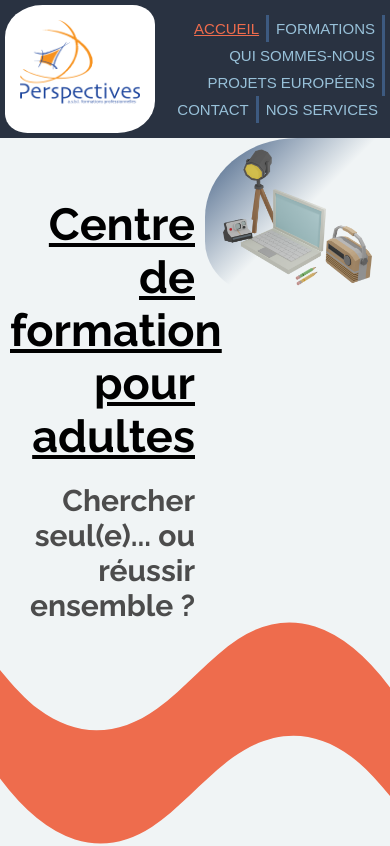
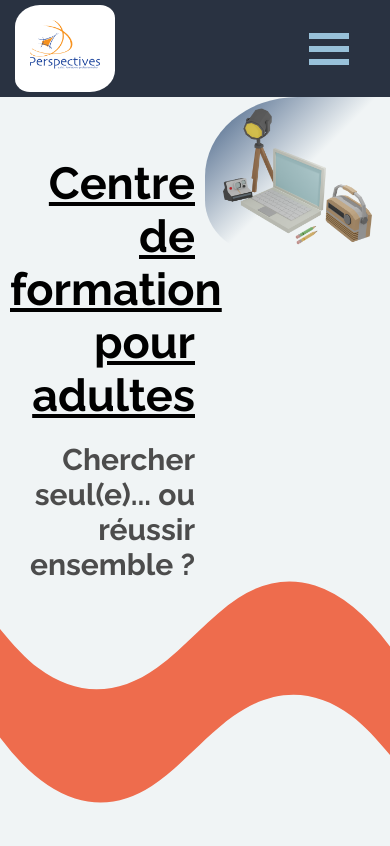
Before and after one commit to CleverAxel/perspective, a React (Create React App) app: page / in a window 390 px wide. Shown: the top 846 px of the page. Built offline with nearby package versions, Linux system fonts and the light colour scheme.

Commit message:
start navbar responsive

```diff
--- a/src/pages/formations/thumbnail.module.css
+++ b/src/pages/formations/thumbnail.module.css
@@ -99,6 +99,22 @@
     transition: all 0.5s ease-in-out;
 }
 
+@media screen and (max-width: 1038px) {
+    .thumbnail{
+        max-width: 400px;
+    }
+
+    .imgContainer > img{
+        object-position: center center;
+    }
+}
+
+@media screen and (max-width: 835px) {
+    .thumbnail{
+        max-width: 100%;
+    }
+}
+
 @media screen and (max-width: 500px){
     .imgAndDescription{
         display: block;
--- a/src/pages/formations/thumbnail.tsx
+++ b/src/pages/formations/thumbnail.tsx
@@ -6,7 +6,7 @@ export default function Thumbnail(props:IPropsThumbnail){
         <div className={styles.thumbnail}>
             <div className={styles.imgAndDescription}>
                 <div className={styles.imgContainer}>
-                    <img src={process.env.PUBLIC_URL+props.imgURL} alt="multimédia" />
+                    <img src={process.env.PUBLIC_URL+props.imgURL} alt="img related to the title (lol)" />
                 </div>
 
                 <div className={styles.descriptionContainer}>
--- a/src/sharedComponents/header/header.module.css
+++ b/src/sharedComponents/header/header.module.css
@@ -19,3 +19,10 @@
     padding: 15px;
     border-radius: 25% 15%;
 }
+
+@media screen and (max-width: 790px) {
+    .logoContainer{
+        max-width: 100px;
+        margin-left: 10px;
+    }
+}
--- a/src/sharedComponents/header/header.tsx
+++ b/src/sharedComponents/header/header.tsx
@@ -9,7 +9,6 @@ export default function Header(){
                 </div>
 
                 <Navbar></Navbar>
-
             </div>
         </header>
     )
--- a/src/sharedComponents/navbar/navbar.module.css
+++ b/src/sharedComponents/navbar/navbar.module.css
@@ -24,3 +24,50 @@
 .navbar> div > ul > li:last-child{
     border-right: none;
 }
+
+.hamburgerButton{
+    display: none;
+    cursor: pointer;
+    background-color: var(--black);
+    border-style: none;
+    outline: none;
+    margin: 0 30px 0 auto;
+}
+
+.hamburgerButton > div{
+    background-color: var(--lightBlue);
+    width: 40px;
+    height: 6px;
+    margin: 7px 0;
+}
+
+.menuMobile{
+    position: fixed;
+    top: 0;
+    left: 0;
+    z-index: 1000;
+    width: 100%;
+    height: 100vh;
+    background-color: white;
+}
+
+@media screen and (max-width: 920px) {
+    .navbar{
+        font-size: 13px;
+    }
+
+    .navbar> div > ul > li{
+        padding: 5px 0px;
+        border-right: 2px solid var(--blue);
+    }
+}
+
+@media screen and (max-width: 790px) {
+    .navbar{
+        display: none;
+    }
+
+    .hamburgerButton{
+        display: block;
+    }
+}
--- a/src/sharedComponents/navbar/navbar.tsx
+++ b/src/sharedComponents/navbar/navbar.tsx
@@ -1,7 +1,21 @@
+import { useEffect, useState } from "react";
 import { NavLink } from "react-router-dom";
 import styles from "./navbar.module.css";
 export default function Navbar(){
+    const [toggleHamburgerMenu, setToggleHamburgerMenu] = useState(false);
+
+    useEffect(() => {
+        if(toggleHamburgerMenu){
+            document.body.style.overflow = "hidden";
+        }else{
+            document.body.style.overflow = "";
+        }
+    }, [toggleHamburgerMenu]);
+
+
+
     return(
+        <>
         <nav className={styles.navbar}>
             <div>
                 <ul>
@@ -14,5 +28,17 @@ export default function Navbar(){
                 </ul>
             </div>
         </nav>
+        <button className={styles.hamburgerButton} onClick={() => {setToggleHamburgerMenu(!toggleHamburgerMenu)}}>
+            <div></div>
+            <div></div>
+            <div></div>
+        </button>
+
+        {toggleHamburgerMenu &&
+            <div className={styles.menuMobile}></div>
+        }
+
+        </>
+
     )
 }
```
